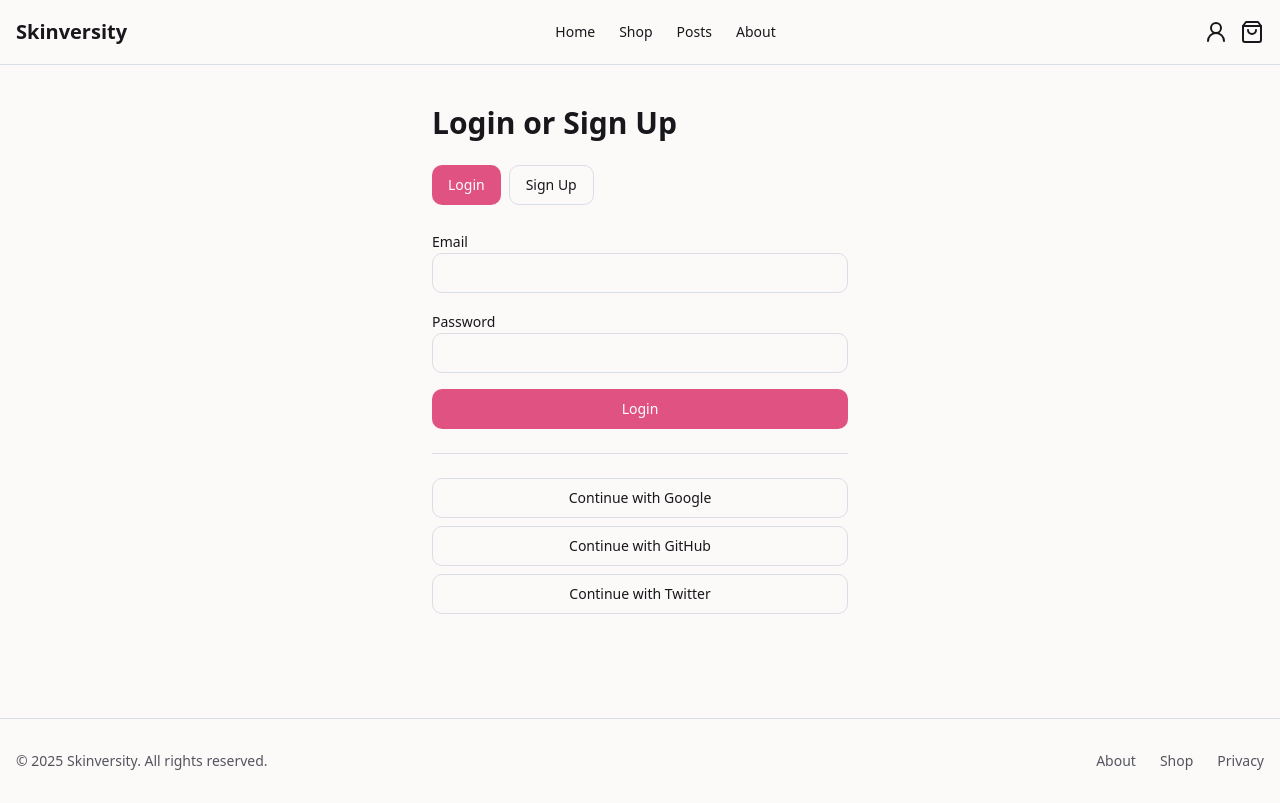
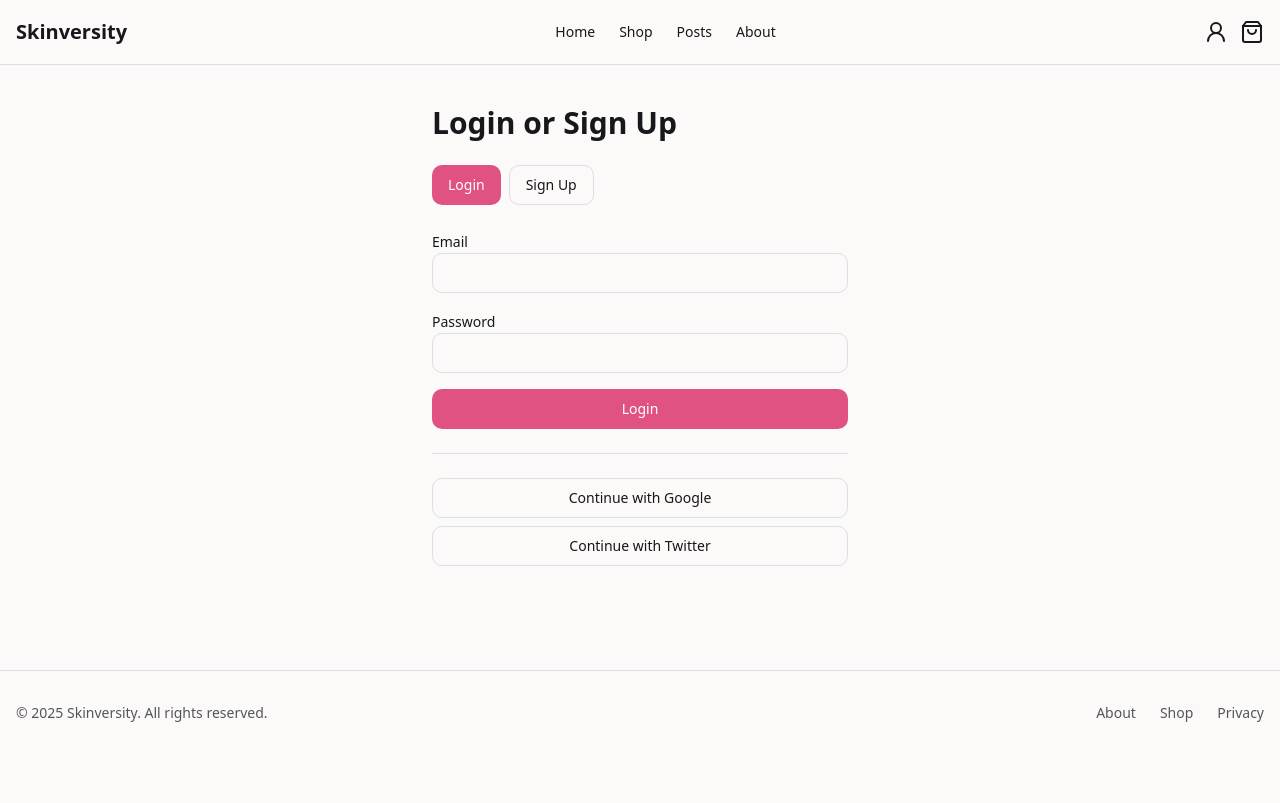
Before and after one commit to SOFTTWARE-ENGINEERING/skinversity-pastel-palette, a React (Vite) app: page /auth in a window 1280 px wide. Built offline with nearby package versions, Linux system fonts and the light colour scheme.

Commit message:
Remove GitHub login button from Auth component

```diff
--- a/src/pages/Auth.tsx
+++ b/src/pages/Auth.tsx
@@ -73,7 +73,7 @@ const Auth = () => {
 
       <div className="space-y-2">
         <Button variant="outline" className="w-full" onClick={()=>handleProvider('google')}>Continue with Google</Button>
-        <Button variant="outline" className="w-full" onClick={()=>handleProvider('github')}>Continue with GitHub</Button>
+        {/* <Button variant="outline" className="w-full" onClick={()=>handleProvider('github')}>Continue with GitHub</Button> */}
         <Button variant="outline" className="w-full" onClick={()=>handleProvider('twitter')}>Continue with Twitter</Button>
       </div>
     </main>
```
